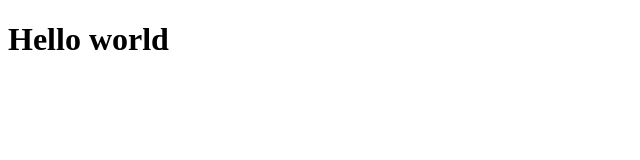
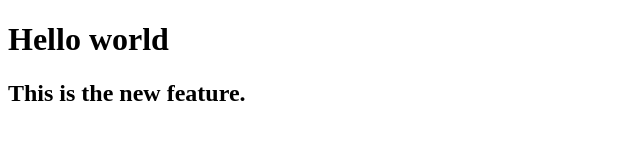
Before and after one commit to PrinceSinghBaghel/Local-Repo, a plain HTML site: page Index.html in a window 1280 px wide. Shown: the whole page, without its empty margins (0-640 px from the left). Drawn offline with Linux system fonts and the light colour scheme.

Commit message:
new feature

```diff
--- a/Index.html
+++ b/Index.html
@@ -7,5 +7,6 @@
 </head>
 <body>
     <h1>Hello world</h1>
+    <h2>This is the new feature.</h2>
 </body>
 </html>
```
